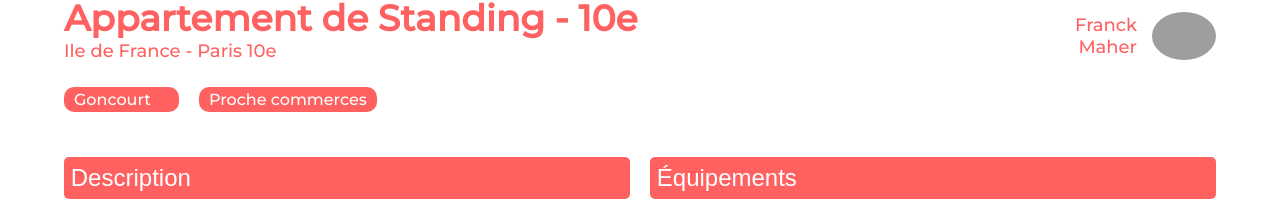
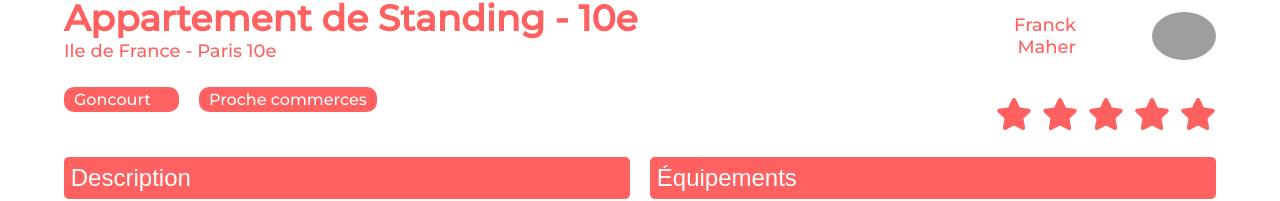
Before and after one commit to estebanxo/P6, a React (Create React App) app: page /FicheLogement/0979876d in a window 1280 px wide. Shown: the part 604-805 px from the top of the page. Built offline with nearby package versions, Linux system fonts and the light colour scheme; grey boxes are pictures that could not be loaded.

Commit message:
Finalisation de la ficheLogement

```diff
--- a/package.json
+++ b/package.json
@@ -8,6 +8,7 @@
     "@testing-library/user-event": "^13.5.0",
     "react": "^18.2.0",
     "react-dom": "^18.2.0",
+    "react-icons": "^4.11.0",
     "react-router-dom": "^6.15.0",
     "react-scripts": "5.0.1",
     "sass": "^1.66.1",
--- a/src/component/FicheLogement.js
+++ b/src/component/FicheLogement.js
@@ -6,6 +6,7 @@ import Footer from "./Footer";
 import { useParams } from "react-router-dom";
 import { useState, useEffect } from "react";
 import { useNavigate  } from "react-router-dom";
+import { FaStar } from "react-icons/fa";
 
 function FicheLogement() {
 
@@ -15,6 +16,7 @@ function FicheLogement() {
   const [logements, setLogements] = useState([]);
   const [logement, setLogement] = useState(null);
   const [error, setError] = useState(false);
+  const [rateColor, setColor] = useState(null);
 
   useEffect(() => {
     fetch("http://localhost:3000/data.json")
@@ -38,16 +40,18 @@ function FicheLogement() {
 
     if (logement) {
       setLogement(logement);
-      console.log(logement)
+      console.log(logement.rating)
     } else {
       // Si on ne trouve pas le logement c'est qu'il n'existe pas dans les données => on redirige vers la page 404
       navigate("/404");
     }
   }, [logements, params.id, navigate]);
 
+
   if (error === true) {
     navigate("/404");
   }
+
   return (
     <div>
       <Header />
@@ -75,7 +79,20 @@ function FicheLogement() {
                 <p className="nameHost">{logement.host.name}</p>
                 <img src={logement.host.picture} alt="" className="hostImg" />
               </div>
-              <div className="stars"><i className="fa-solid fa-star"></i><i className="fa-solid fa-star"></i><i className="fa-solid fa-star"></i><i className="fa-solid fa-star"></i><i className="fa-solid fa-star"></i></div>
+              <div className="containerStars">
+                {[...Array(5)].map((star, index) => {
+                  const currentRate = index + 1;
+                  return (
+                    <label className="stars">
+                      <input type="radio" name="rate" value={currentRate} />
+                      <FaStar size={36}
+                      color={currentRate <= (rateColor || logement.rating) ? "#FF6060" : "#E3E3E3"}
+                      />
+                    </label>
+                  )
+                })}
+              </div>
+
             </div>
           </div>
 
--- a/src/style/DropDown.scss
+++ b/src/style/DropDown.scss
@@ -54,7 +54,7 @@
     margin: 0;
 }
 .openLabel + .Content {
-    height: 80%;
+    height: auto;
     padding: 10px 20px 20px 20px;
     transition: 0.2s;
 }
--- a/src/style/FicheLogement.scss
+++ b/src/style/FicheLogement.scss
@@ -70,7 +70,7 @@
     width: 64px;
     border-radius: 50%;
 }
-.stars {
+.containerStars {
     display: flex;
     justify-content: end;
     align-items: center;
@@ -79,8 +79,8 @@
         order: 1;
     }
 }
-.fa-star {
-    color: #FF6060;
+.stars input[name="rate"] {
+    display: none;
 }
 .containerDropDownF {
     display: flex;
```
Also changed, not shown: 1 other file (tests, documents, lock files or other folders).
